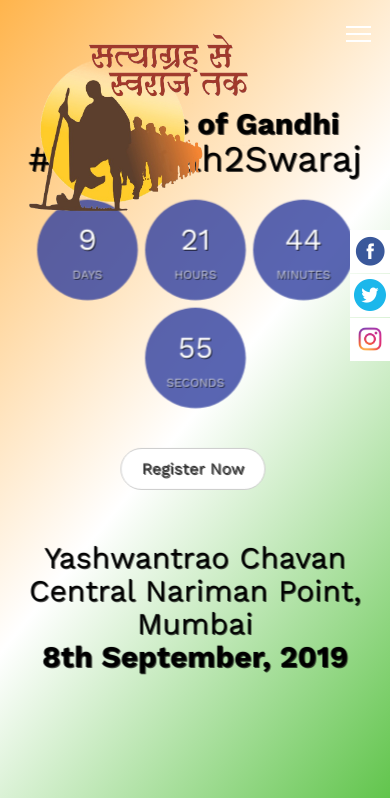
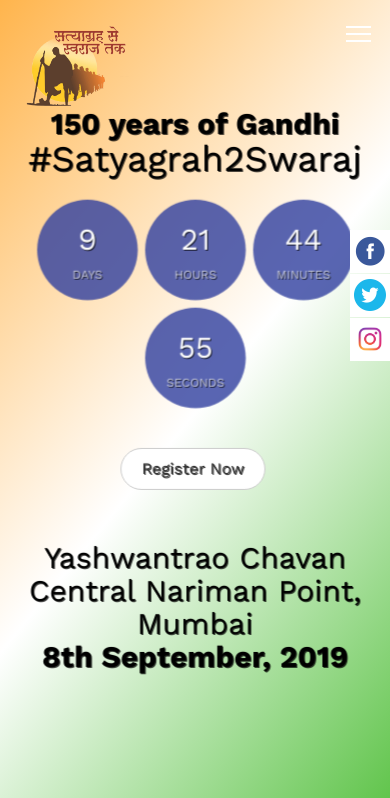
Before and after one commit to tc2n/s2s, a plain HTML site: page index.html in a window 390 px wide. Shown: the top 798 px of the page. Drawn offline with nearby package versions, Linux system fonts and the light colour scheme; files whose address does not match are found by name.

Commit message:
final touches 2

```diff
--- a/app_5b1344f38de81c44b46cc406/css/style.css
+++ b/app_5b1344f38de81c44b46cc406/css/style.css
@@ -1909,3 +1909,13 @@ form label {
   background: rgb(255,149,1);
 background: linear-gradient(129deg, rgba(255,149,1,0.7) 0%, rgba(255,255,255,0.7) 51%, rgba(30,172,0,0.7) 100%);
 }
+
+#main-logo {
+  height:200px;
+}
+
+@media only screen and (max-width:768px) {
+  #main-logo {
+    height: 90px;
+  }
+}
--- a/index.html
+++ b/index.html
@@ -117,7 +117,7 @@
 		<div class="container">
 			<div class="row">
 				<div class="col-xs-2">
-					<div id="fh5co-logo"><a href="index.html"><img src="app_5b1344f38de81c44b46cc406/images/logo.png" style="height:200px;"/></a></div>
+					<div id="fh5co-logo"><a href="index.html"><img src="app_5b1344f38de81c44b46cc406/images/logo.png" id="main-logo"/></a></div>
 				</div>
 				<div class="col-xs-10 text-right menu-1">
 					<ul>
```
